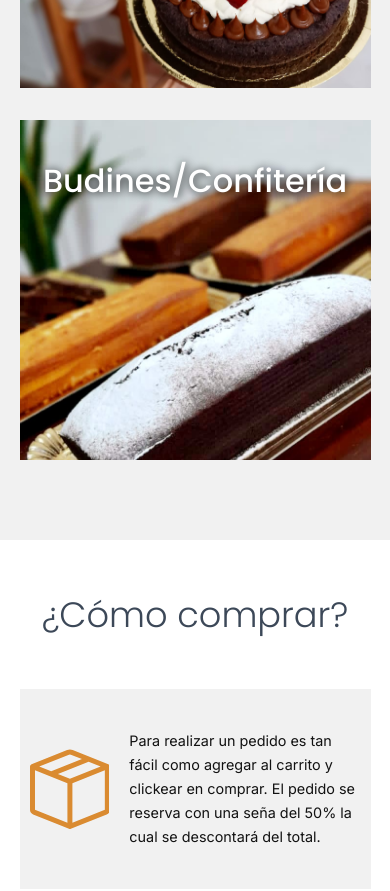
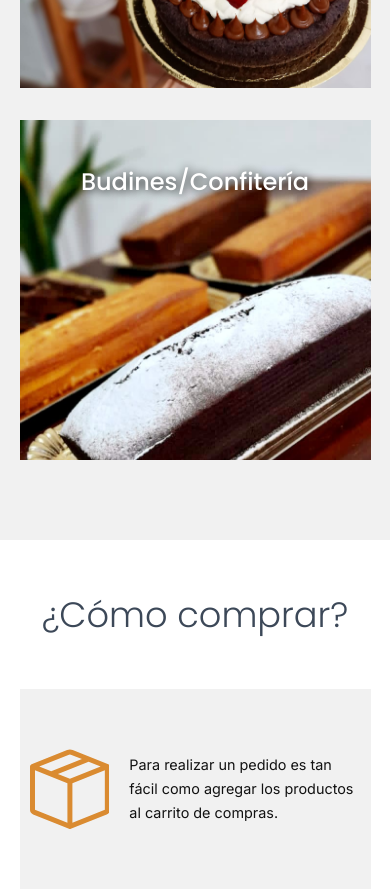
Before and after one commit to NimajF/haypostre, a Next.js app: page / in a window 390 px wide. Shown: the part 920-1811 px from the top of the page. Built offline with nearby package versions, Linux system fonts and the light colour scheme; no server answers; a web font is replaced by a local one.

Commit message:
Add minor changes

```diff
--- a/src/components/HowToBuy.js
+++ b/src/components/HowToBuy.js
@@ -13,9 +13,7 @@ export default function HowToBuy() {
           {" "}
           <BsBoxSeam />
           <p>
-            Para realizar un pedido es tan fácil como agregar al carrito y
-            clickear en comprar. El pedido se reserva con una seña del 50% la
-            cual se descontará del total.
+            Para realizar un pedido es tan fácil como agregar los productos al carrito de compras.
           </p>
         </div>
         <div className={styles.infoBox}>
--- a/src/styles/Home.module.css
+++ b/src/styles/Home.module.css
@@ -234,7 +234,7 @@
   /* backdrop-filter: blur(4px); */
   text-shadow: 1px 1px 10px black;
   transform: translateY(10px);
-  font-size: 2rem;
+  font-size: 1.5rem;
   font-family: Poppins;
   font-weight: 500;
   /* text-transform: uppercase; */
```
Also changed, not shown: src/components/Cart.js (+4 -4 lines), src/pages/order.js (+5 -38 lines), src/styles/Cart.module.css (+10 -5 lines).
